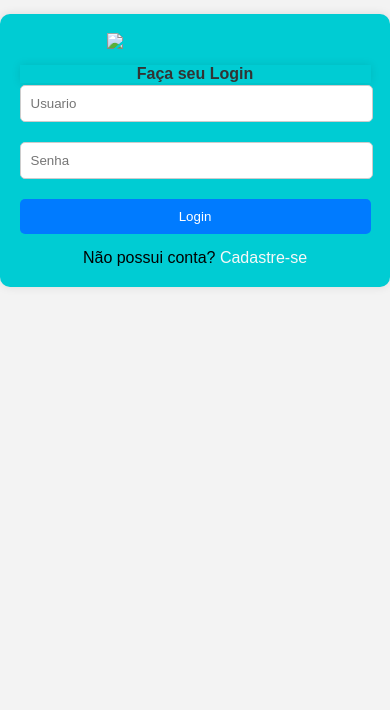
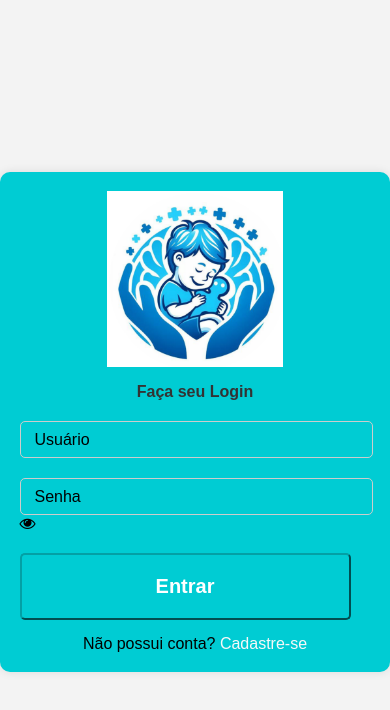
Before and after one commit to WIL010/InclusaoAzul, a plain HTML site: page assets/html/LOGIN.html in a window 390 px wide. Drawn offline with Linux system fonts and the light colour scheme.

Commit message:
20/05/2024.

```diff
--- a/assets/css/CADASTRO.css
+++ b/assets/css/CADASTRO.css
@@ -1,62 +1,107 @@
-/* Tela de Cadastro*/
+/* Tela de Cadastro */
 body {
     font-family: Arial, sans-serif;
-    background-color: #f2f2f2;
     margin: 0;
     padding: 0;
+    display: flex;
+    justify-content: center;
+    align-items: center;
+    height: 100vh; /* Ajuste a altura para ocupar a tela inteira */
+    background-color: #f3f3f3;
 }
 
-.container {
+.login-container {
     background-color: #00ccd3;
-    border-radius: 8px;
+    border-radius: 10px;
     box-shadow: 0 0 10px rgba(0, 0, 0, 0.1);
-    padding: 5vw;
-    max-width: 300px;
+    padding: 5vw; /* Ajusta o preenchimento com base na largura da tela */
+    max-width: 400px; /* Define a largura máxima para garantir que não ultrapasse a largura da tela */
+    margin: 30px auto; /* Centraliza horizontalmente */
+}
+
+.Logo {
+    width: 50%; /* Define a largura como 50% para garantir que seja responsiva */
+    height: auto;
+    display: block;
+    margin-bottom: 20px; /* Adiciona espaço entre a imagem e outros elementos */
     margin: 0 auto;
 }
 
-h2 {
+.login-container h3 {
     text-align: center;
+    margin-bottom: 20px;
+    color: #333;
+    font-size: medium;
+}
+
+.label-float {
+    position: relative;
     margin-bottom: 20px;
 }
 
-label {
-    font-weight: bold;
+.label-float input {
+    width: calc(100% - 20px);
+    padding: 10px;
+    border: 1px solid #ccc;
+    border-radius: 5px;
+    background: transparent;
 }
 
-input[type="text"],
-input[type="email"],
-input[type="password"],
-input[type="submit"] {
+.label-float label {
+    position: absolute;
+    pointer-events: none;
+    left: 10px;
+    top: 10px;
+    transition: 0.2s ease all;
+    background-color: #00ccd3;
+    padding: 0 5px;
+}
+
+.label-float input:focus ~ label,
+.label-float input:not(:placeholder-shown) ~ label {
+    top: -20px;
+    left: 10px;
+    font-size: 12px;
+    color: #007bff;
+}
+
+.login-container input[type="submit"] {
     width: 100%;
     padding: 10px;
-    margin-bottom: 15px;
+    background-color: #007bff;
+    color: #fff;
+    border: none;
     border-radius: 5px;
-    box-sizing: border-box;
+    cursor: pointer;
+    transition: background-color 0.3s ease;
 }
 
-input[type="submit"] {
-    background-color: #007bff;
-    color: white;
-    border: none;
-    cursor: pointer;
-    font-size: 16px;
-}
-
-input[type="submit"]:hover {
+.login-container input[type="submit"]:hover {
     background-color: #0056b3;
 }
 
-.container .signup-link2 {
+.signup-link {
     text-align: center;
-    color: #f7f8f8;
-    font-size: 16px;
+    margin-top: 15px;
 }
 
-/* Adicionando regras de mídia para tornar o layout responsivo */
+.signup-link a {
+    color: #f7f8f8;
+    text-decoration: none;
+}
 
+/* Adicionando media queries para tornar o layout responsivo */
 @media screen and (max-width: 600px) {
-    .container {
-        margin: 20px auto;
+    .login-container {
+        max-width: 90%; /* Define uma largura máxima menor para telas menores */
+        padding: 5%;
+    }
+
+    .Logo {
+        width: 50%; /* Ajusta a largura da logo para telas menores */
+    }
+
+    .label-float input {
+        width: calc(100% - 20px); /* Garantir que o tamanho dos inputs se ajuste corretamente */
     }
 }
--- a/assets/css/LOGIN.css
+++ b/assets/css/LOGIN.css
@@ -1,5 +1,4 @@
-/*Tela de Login*/
-
+/* Tela de Login */
 body {
     font-family: Arial, sans-serif;
     margin: 0;
@@ -7,42 +6,63 @@ body {
     display: flex;
     justify-content: center;
     align-items: center;
-    height: 300px;
+    height: 100vh; /* Ajuste a altura para ocupar a tela inteira */
     background-color: #f3f3f3;
 }
+
 .login-container {
     background-color: #00ccd3;
     border-radius: 10px;
     box-shadow: 0 0 10px rgba(0, 0, 0, 0.1);
     padding: 5vw; /* Ajusta o preenchimento com base na largura da tela */
     max-width: 400px; /* Define a largura máxima para garantir que não ultrapasse a largura da tela */
-    margin: 0 auto; /* Centraliza horizontalmente */
+    margin: 30px auto; /* Centraliza horizontalmente */
 }
 
 .Logo {
-    width: 50%; /* Define a largura como 100% para garantir que seja responsiva */
+    width: 50%; /* Define a largura como 50% para garantir que seja responsiva */
     height: auto;
     display: block;
     margin-bottom: 20px; /* Adiciona espaço entre a imagem e outros elementos */
     margin: 0 auto;
 }
+
 .login-container h3 {
-    display: flex;
-    justify-content: center;
-    margin-bottom: 2px;
+    text-align: center;
+    margin-bottom: 20px;
     color: #333;
-    align-items: center;
-    box-shadow: 0 0 10px rgba(0, 0, 0, 0.1);
     font-size: medium;
 }
 
-.login-container input[type="text"],
-.login-container input[type="password"] {
+.label-float {
+    position: relative;
+    margin-bottom: 20px;
+}
+
+.label-float input {
     width: calc(100% - 20px);
     padding: 10px;
-    margin-bottom: 20px;
     border: 1px solid #ccc;
     border-radius: 5px;
+    background: transparent;
+}
+
+.label-float label {
+    position: absolute;
+    pointer-events: none;
+    left: 10px;
+    top: 10px;
+    transition: 0.2s ease all;
+    background-color: #00ccd3; /* Background to match the container */
+    padding: 0 5px; /* Padding to avoid label text overlapping with input border */
+}
+
+.label-float input:focus ~ label,
+.label-float input:not(:placeholder-shown) ~ label {
+    top: -20px;
+    left: 10px;
+    font-size: 12px;
+    color: #007bff;
 }
 
 .login-container input[type="submit"] {
@@ -60,29 +80,52 @@ body {
     background-color: #0056b3;
 }
 
-.login-container .signup-link {
+.signup-link {
     text-align: center;
     margin-top: 15px;
 }
 
-.login-container .signup-link a {
+.signup-link a {
     color: #f7f8f8;
     text-decoration: none;
 }
 
+button {
+    background-color: transparent;
+    border-color: #03a0a5;
+    color: #ffffff;
+    padding: 20px;
+    font-weight: 800; /* Corrigido de 'font: weight 800px' para 'font-weight: 800' */
+    font-size: 15pt;
+    margin-top: 5px;
+    border-radius: 5px;
+    cursor: pointer;
+    display: flex;
+    justify-content: center;
+    width: 100%; /* Ajuste para 100% para se adaptar ao contêiner pai */
+}
+
+button:hover {
+    background-color: #062a77;
+    color: #fff;
+}
+
 /* Adicionando media queries para tornar o layout responsivo */
-
-@media screen and (max-width: 100px) {
+@media screen and (max-width: 600px) {
     .login-container {
-        max-width: 100%; /* Define uma largura máxima menor para telas menores */
+        max-width: 90%; /* Define uma largura máxima menor para telas menores */
         padding: 5%;
     }
-    .Logo{
-        width: 50%;
+
+    .Logo {
+        width: 50%; /* Ajusta a largura da logo para telas menores */
     }
 
-    .login-container input[type = "text"],
-    .login-container input[type="password"]{
-        width: calc(100% - 20px);
+    .label-float input {
+        width: calc(100% - 20px); /* Garantir que o tamanho dos inputs se ajuste corretamente */
+    }
+
+    button {
+        width: calc(100% - 20px); /* Ajusta a largura do botão para telas menores */
     }
 }
--- a/assets/css/QUIZ.css
+++ b/assets/css/QUIZ.css
@@ -1,11 +1,10 @@
 /*QUIZ*/
-@import url('https://fonts.googleapis.com/css2?family=Poppins:wght@400;500;600&display=swap');
 
 * {
     margin: 0;
     padding: 0;
     box-sizing: border-box;
-  font-family: 'poppins', sans-serif;
+    font-family: 'Poppins', sans-serif;
   }
 
   body {
@@ -14,23 +13,27 @@ body {
     align-items: center;
     justify-content: center;
     flex-direction: column;
-  gap: 5px;
-  background: linear-gradient(90deg, rgb(31, 62, 199) 0%, rgba(77,39,182,1) 100%);
-  background-image: url(img_aut.png);/
+    gap: 20px; /* Aumentei o gap para um melhor espaçamento */
+    background: linear-gradient(90deg, rgb(31, 62, 199) 0%, rgba(77, 39, 182, 1) 100%);
+    background-image: url('img_aut.png'); /* Corrigi a sintaxe para o URL da imagem */
+    background-size: cover;
+    background-position: center;
   }
 
   body h2 {
     color: #0056b3;
+    text-align: center;
   }
 
   main {
     background-color: white;
-  padding: 10px;
+    padding: 20px; /* Aumentei o padding para um melhor espaçamento interno */
     border-radius: 10px;
-  width: 100%;
+    width: 90%;
     max-width: 500px;
     min-height: 100px;
     display: flex;
+    flex-direction: column;
     align-items: center;
     justify-content: center;
   }
@@ -49,43 +52,50 @@ main {
   .answers {
     display: flex;
     flex-direction: column;
-  gap: 5px;
+    gap: 10px; /* Aumentei o gap para um melhor espaçamento entre as respostas */
   }
 
   button {
     width: 100%;
     text-align: start;
-  padding: 5px;
+    padding: 10px; /* Aumentei o padding para melhorar a usabilidade */
     border: none;
     border-radius: 5px;
     cursor: pointer;
     background-color: #008CCC;
     color: white;
+    transition: background-color 0.3s ease; /* Adicionei uma transição suave */
   }
-.finish .texto-final{
+
+  button:hover {
+    background-color: #006bb3; /* Adicionei um efeito hover para os botões */
+  }
+
+  .finish .texto-final {
     width: 100%;
     text-align: center;
-    padding: 5px;
+    padding: 10px;
     border: none;
     border-radius: 5px;
     cursor: pointer;
     color: rgb(10, 10, 10);
   }
 
-.Home{
-    width: 25%;
+  .Home {
+    width: 50%; /* Aumentei a largura para melhorar a usabilidade em dispositivos móveis */
     text-align: center;
-    padding: 5px;
-    border: 1px;
+    padding: 10px;
+    border: none; /* Removi a borda */
     border-radius: 5px;
     cursor: pointer;
-    background-color:#00ccd3;
+    background-color: #00ccd3;
     color: white;
   }
 
-.color-HOME{
+  .color-HOME {
     color: black;
   }
+
   .finish {
     display: none;
     flex-direction: column;
@@ -95,3 +105,33 @@ button {
   .finish button {
     text-align: center;
   }
+
+  /* Adicionando media queries para tornar o layout responsivo */
+  @media screen and (max-width: 600px) {
+    main {
+      padding: 10px;
+      max-width: 90%;
+    }
+
+    button {
+      padding: 8px;
+    }
+
+    .Home {
+      width: 70%; /* Ajusta a largura do botão Home em telas menores */
+    }
+  }
+
+  @media screen and (max-width: 400px) {
+    body {
+      gap: 10px; /* Reduz o gap em telas muito pequenas */
+    }
+
+    button {
+      padding: 6px;
+    }
+
+    .Home {
+      width: 80%; /* Ajusta ainda mais a largura do botão Home */
+    }
+  }
--- a/assets/html/LOGIN.html
+++ b/assets/html/LOGIN.html
@@ -1,25 +1,36 @@
 <!DOCTYPE html>
 <html lang="pt-br">
-    <head>
-        <meta charset="UTF-8"/>
-        <meta name="viewport" content="width=device-width, initial-scale=1 user-scalable=no"/>
-        <link rel="stylesheet" type="text/css" href="../css/LOGIN.css" media="screen" />
-        <title>Login</title>
+<head>
+    <meta charset="UTF-8" />
+    <meta http-equiv="X-UA-Compatible" content="IE=edge" />
+    <meta name="viewport" content="width=device-width, initial-scale=1.0" />
+    <link rel="stylesheet" href="https://stackpath.bootstrapcdn.com/font-awesome/4.7.0/css/font-awesome.min.css" />
+    <link rel="stylesheet" href="../css/LOGIN.css" />
+    <title>Login</title>
 </head>
 <body>
-
-<div class="login-container">
-    <img src="Figuras/inclusaozaul01.png"class="Logo">
-    <h3>Faça seu Login</h3>
-    <form action="HOME.html" method="post">
-        <input type="text" name="Usuário" placeholder="Usuario" required>
-        <input type="password" name="Senha" placeholder="Senha" required>
-        <input type="submit" value="Login" href="HOME.html">
-    </form>
-    <div class="signup-link">
-        Não possui conta? <a href="CADASTRO.html">Cadastre-se</a>
+    <div class="login-container">
+        <img src="../Figuras/inclusaozaul01.png" class="Logo" alt="Logo">
+        <h3>Faça seu Login</h3>
+        <form action="HOME.html" method="post" onsubmit="entrar(); return false;">
+            <div class="label-float">
+                <input type="text" id="usuario" name="usuario" placeholder="" required />
+                <label id="userLabel" for="usuario">Usuário</label>
+            </div>
+            <div class="label-float">
+                <input type="password" id="senha" name="senha" placeholder="" required />
+                <label id="senhaLabel" for="senha">Senha</label>
+                <i class="fa fa-eye" aria-hidden="true" id="eyeIcon"></i>
+            </div>
+            <div class="justify-center">
+                <button onclick="entrar()">Entrar</button>
+            </div>
+            <div class="signup-link">
+                Não possui conta? <a href="./CADASTRO.html">Cadastre-se</a>
+            </div>
+        </form>
+        <div id="msgError"></div>
     </div>
-</div>
-
+    <script src="../js/LOGIN.js"></script>
 </body>
 </html>
--- a/assets/js/HOME.JS
+++ b/assets/js/HOME.JS
@@ -11,5 +11,5 @@ if (localStorage.getItem("token") == null) {
   function sair() {
     localStorage.removeItem("token");
     localStorage.removeItem("userLogado");
-    window.location.href = "./assets/html/signin.html";
+    window.location.href = "./assets/html/LOGIN.html";
   }
--- a/assets/js/LOGIN.js
+++ b/assets/js/LOGIN.js
@@ -41,7 +41,7 @@ function entrar(){
   })
 
   if(usuario.value == userValid.user && senha.value == userValid.senha){
-    window.location.href = '../../index.html'
+    window.location.href = '../html/HOME.html'
 
     let mathRandom = Math.random().toString(16).substr(2)
     let token = mathRandom + mathRandom
```
Also changed, not shown: assets/html/CADASTRO.html (+40 -21 lines), assets/html/HOME.html (+1 -1 lines), assets/html/QUIZ.html (+2 -2 lines), assets/js/CADASTRO.js (added, +131 -0 lines). Lines whose indentation alone changed are shown as unchanged.
